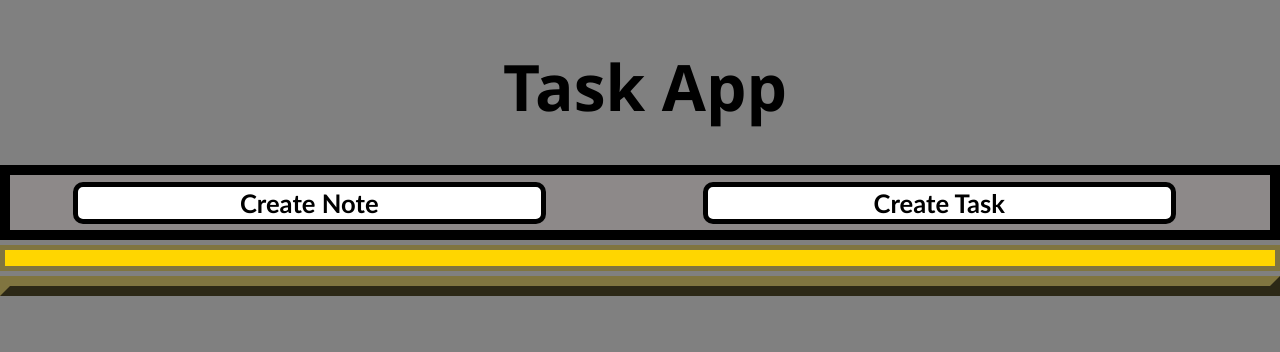
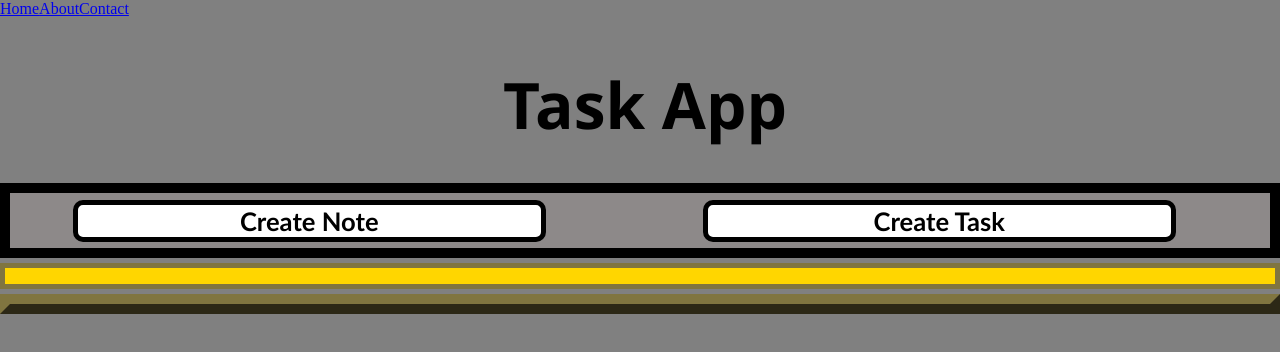
Before and after one commit to CyberShroom/cis-234-project, a React (Vite) app: page / in a window 1280 px wide. Shown: the top 352 px of the page. Built offline with nearby package versions, Linux system fonts and the light colour scheme.

Commit message:
Added React Router Dom to allow page navigation. Added a basic nav bar.

```diff
--- a/package.json
+++ b/package.json
@@ -11,7 +11,8 @@
   },
   "dependencies": {
     "react": "^19.1.1",
-    "react-dom": "^19.1.1"
+    "react-dom": "^19.1.1",
+    "react-router-dom": "^7.9.3"
   },
   "devDependencies": {
     "@eslint/js": "^9.33.0",
--- a/src/App.jsx
+++ b/src/App.jsx
@@ -1,60 +1,23 @@
-import { useState } from 'react'
-import './index.css'
-import Top from './divs/Top';
-import Nav from './divs/Nav';
-import List from './divs/List';
-import Create from './divs/Create';
+import { BrowserRouter as Router, Route, Routes, Link } from 'react-router-dom';
+import './index.css';
+import HomePage from './pages/HomePage';
+import AboutPage from './pages/AboutPage';
+import ContactPage from './pages/ContactPage';
 
 function App() {
-  //The array that contains all the notes.
-  const [noteList, setNoteList] = useState([]);
-
-  //Booleans that determine whether a note or task is being created.
-  const [isWritingNote, setIsWritingNote] = useState(false);
-  const [isWritingTask, setIsWritingTask] = useState(false);
-
-  //Used when making new notes to determine the entry number.
-  const [latestEntryNumber, setEntryNumber] = useState(0);
-
-  //Setter for isWritingNote
-  const setNoteState = (noteState) => {
-    setIsWritingNote(noteState);
-  }
-
-  //Setter for is WritingTask
-  const setTaskState = (taskState) => {
-    setIsWritingTask(taskState);
-  }
-
-  //Adds a note to the array of notes.
-  const addNoteToList = (newEntry, type) => {
-    console.log("Adding new note to the list.");
-
-    setNoteList([...noteList, {text:newEntry, entryNumber:latestEntryNumber + 1, type:type, id:crypto.randomUUID()}]);
-    setEntryNumber(latestEntryNumber + 1);
-  }
-
   return (
-    <>
-      <div id="grid-div">
-        <Top />
-        <div id="header">
-
-        </div>
-        <div id="left">
-
-        </div>
-        <div id="right">
-
-        </div>
-        <Nav noteState={setNoteState} currentNoteState={isWritingNote} taskState={setTaskState} currentTaskState={isWritingTask} noteList={addNoteToList}/>
-        <List noteList={noteList}/>
-        <Create noteState={isWritingNote} taskState={isWritingTask}/>
-        <div id="footer">
-
-        </div>
-      </div>
-    </>
+    <Router>
+      <nav>
+        <Link to="/">Home</Link>
+        <Link to="/about">About</Link>
+        <Link to="/contact">Contact</Link>
+      </nav>
+      <Routes>
+        <Route path="/" element={<HomePage/>}/>
+        <Route path="/about" element={<AboutPage/>}/>
+        <Route path="/contact" element={<ContactPage/>}/>
+      </Routes>
+    </Router>
   );
 }
 
--- /dev/null
+++ b/src/pages/AboutPage.jsx
@@ -0,0 +1,5 @@
+function AboutPage() {
+    return(null);
+}
+
+export default AboutPage;
--- /dev/null
+++ b/src/pages/ContactPage.jsx
@@ -0,0 +1,5 @@
+function ContactPage() {
+    return(null);
+}
+
+export default ContactPage;
--- /dev/null
+++ b/src/pages/HomePage.jsx
@@ -0,0 +1,60 @@
+import { useState } from 'react';
+import Top from '../divs/Top';
+import Nav from '../divs/Nav';
+import List from '../divs/List';
+import Create from '../divs/Create';
+
+function HomePage() {
+    //The array that contains all the notes.
+      const [noteList, setNoteList] = useState([]);
+
+      //Booleans that determine whether a note or task is being created.
+      const [isWritingNote, setIsWritingNote] = useState(false);
+      const [isWritingTask, setIsWritingTask] = useState(false);
+
+      //Used when making new notes to determine the entry number.
+      const [latestEntryNumber, setEntryNumber] = useState(0);
+
+      //Setter for isWritingNote
+      const setNoteState = (noteState) => {
+        setIsWritingNote(noteState);
+      }
+
+      //Setter for is WritingTask
+      const setTaskState = (taskState) => {
+        setIsWritingTask(taskState);
+      }
+
+      //Adds a note to the array of notes.
+      const addNoteToList = (newEntry, type) => {
+        console.log("Adding new note to the list.");
+
+        setNoteList([...noteList, {text:newEntry, entryNumber:latestEntryNumber + 1, type:type, id:crypto.randomUUID()}]);
+        setEntryNumber(latestEntryNumber + 1);
+      }
+
+    return(
+        <>
+            <div id="grid-div">
+                <Top />
+                <div id="header">
+
+                </div>
+                <div id="left">
+
+                </div>
+                <div id="right">
+
+                </div>
+                <Nav noteState={setNoteState} currentNoteState={isWritingNote} taskState={setTaskState} currentTaskState={isWritingTask} noteList={addNoteToList}/>
+                <List noteList={noteList}/>
+                <Create noteState={isWritingNote} taskState={isWritingTask}/>
+                <div id="footer">
+
+                </div>
+            </div>
+    </>
+    );
+}
+
+export default HomePage;
```
Also changed, not shown: 1 other file (tests, documents, lock files or other folders).
